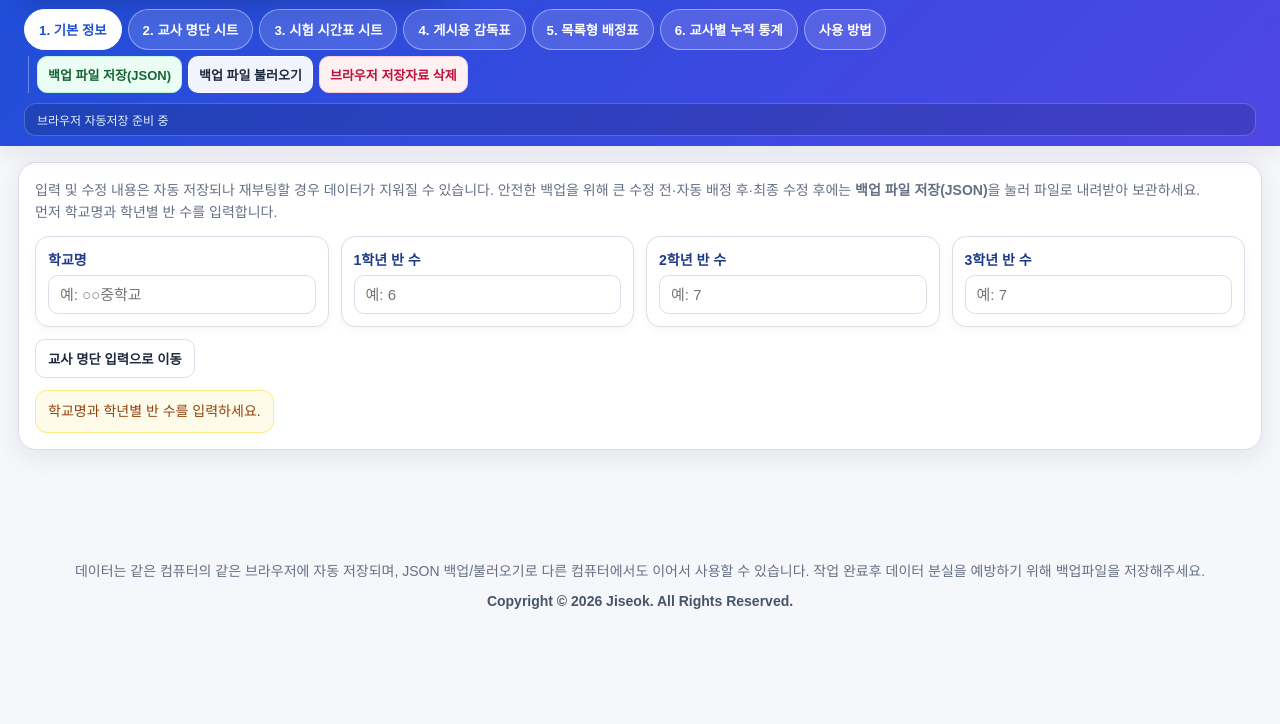
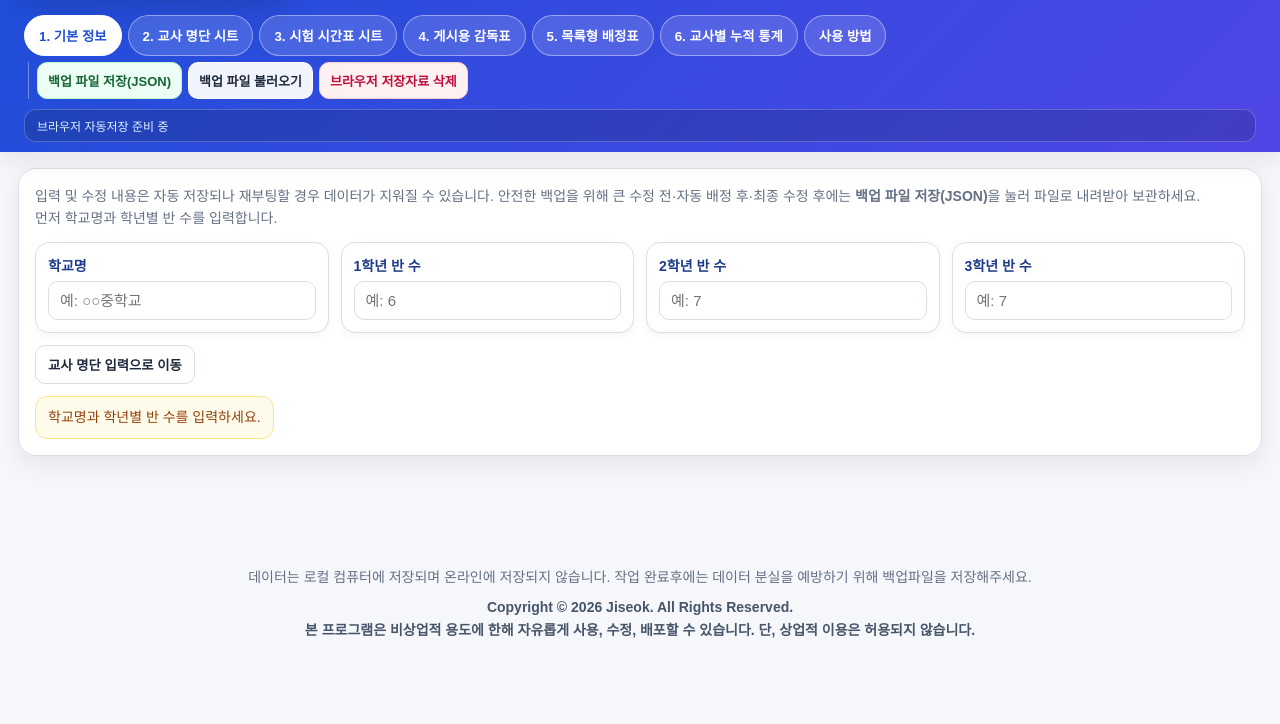
Before and after one commit to jjiseok/exam-supervision-scheduler, a plain HTML site: page index.html in a window 1280 px wide. Shown: the part 76-800 px from the top of the page. Drawn offline with Linux system fonts and the light colour scheme.

Commit message:
Add files via upload

```diff
--- a/index.html
+++ b/index.html
@@ -3,7 +3,7 @@
 <head>
   <meta charset="utf-8" />
   <meta name="viewport" content="width=device-width, initial-scale=1" />
-  <title>중학교 시험감독 배정표 자동 생성기 - 브라우저 자동저장</title>
+  <title>감독쌤 Scheduler - 브라우저 자동저장</title>
   <style>
     :root{
       --bg:#f6f7fb; --card:#ffffff; --line:#d9dee8; --head:#eef3ff; --text:#172033;
@@ -247,7 +247,8 @@
 <body>
 <header class="app-header no-print">
   <div class="header-inner">
-    <h1>중학교 시험감독 배정표 자동 생성기</h1>
+    <h1>감독쌤 Scheduler</h1>
+</p>
     <div class="tabs">
       <button class="tab active" data-tab="settings">1. 기본 정보</button>
       <button class="tab" data-tab="teachers">2. 교사 명단 시트</button>
@@ -539,8 +540,9 @@
   </section>
 </div>
 <footer>
-  <div>데이터는 같은 컴퓨터의 같은 브라우저에 자동 저장되며, JSON 백업/불러오기로 다른 컴퓨터에서도 이어서 사용할 수 있습니다. 작업 완료후 데이터 분실을 예방하기 위해 백업파일을 저장해주세요.</div>
-  <div class="copyright">Copyright © 2026 Jiseok. All Rights Reserved.</div>
+  <div>데이터는 로컬 컴퓨터에 저장되며 온라인에 저장되지 않습니다. 작업 완료후에는 데이터 분실을 예방하기 위해 백업파일을 저장해주세요.</div>
+  <div class="copyright">Copyright © 2026 Jiseok. All Rights Reserved.<br>  본 프로그램은 비상업적 용도에 한해 자유롭게 사용, 수정, 배포할 수 있습니다.
+  단, 상업적 이용은 허용되지 않습니다.</div>
 </footer>
 
 <script>
```
Also changed, not shown: license.txt (added).
